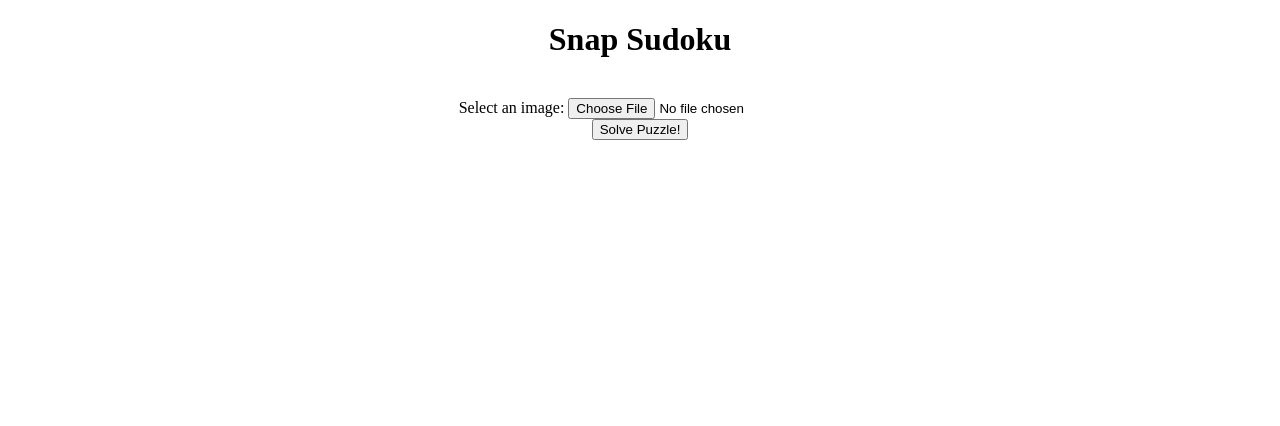
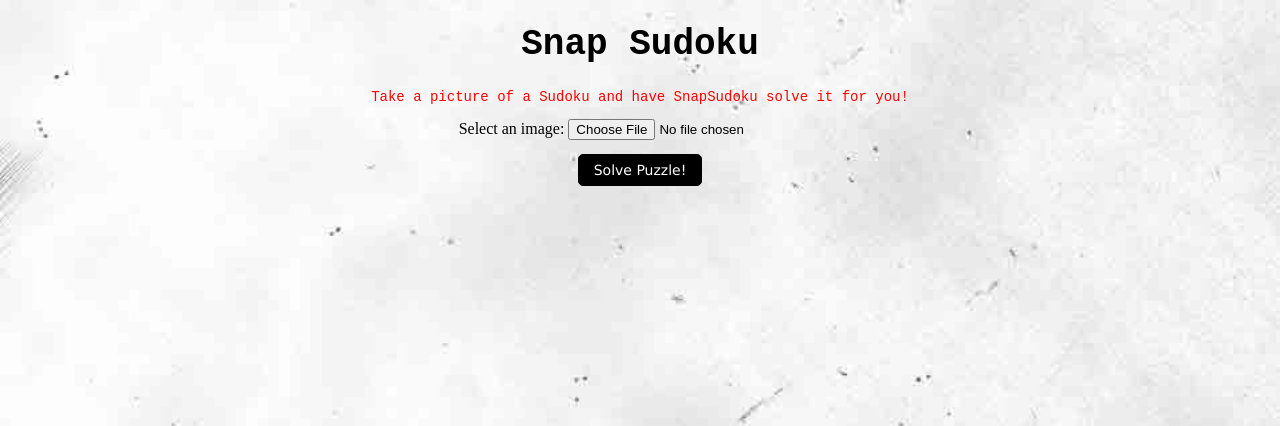
Before and after one commit to prajwalkr/SnapSudoku, a Flask app: page / in a window 1280 px wide. Shown: the top 426 px of the page. Run offline with Flask 2, Linux system fonts and the light colour scheme.

Commit message:
Ainize Commit 2

```diff
--- a/static/css/style.css
+++ b/static/css/style.css
@@ -0,0 +1,41 @@
+body {
+    background-image: url('../images/background.jpg');
+    background-size : cover;
+    background-attachment: fixed;
+}
+
+h1 {
+    font-size: 36px;
+    font-family: 'Courier New';
+}
+
+h2 {
+    font-size: 28px;
+    font-family: 'Courier New';
+}
+
+p {
+    font-size: 14px;
+    font-family: 'Courier New';
+    color: red;
+}
+
+pre {
+    font-size: 16px;
+}
+
+#submitButton {
+    backface-visibility: hidden;
+    position: relative;
+    cursor: pointer;
+    display: inline-block;
+    white-space: nowrap;
+    background: black;
+    border-radius: 5px;
+    border: 1px solid black;
+    border-width: 1px 1px 1px 1px;
+    padding: 7px 15px 7px 15px;
+    color: white;
+    font-size: 14px;
+    font-family: Verdana;
+}
--- a/templates/index.html
+++ b/templates/index.html
@@ -13,14 +13,13 @@
     <body>
         <center>
             <h1>Snap Sudoku</h1>
-            <br>
+            <p>Take a picture of a Sudoku and have SnapSudoku solve it for you!</p>
             <form name="inputForm" id="inputForm" method="POST" action="" enctype="multipart/form-data">
                 <label for="file">Select an image:</label>
                 <input type="file" id="file" name="file" accept=".jpg,.jpeg,.png">
-                <br>
+                <p></p>
                 <button name="submitButton" id="submitButton" type="submit" onclick="submit()">Solve Puzzle!</button>
             </form>
-            <br>
             {% if result %}
             <h2>Solution</h2>
             <pre>{{ result }}</pre>
```
Also changed, not shown: README.md, static/images/background.jpg (added), 1 other file.
